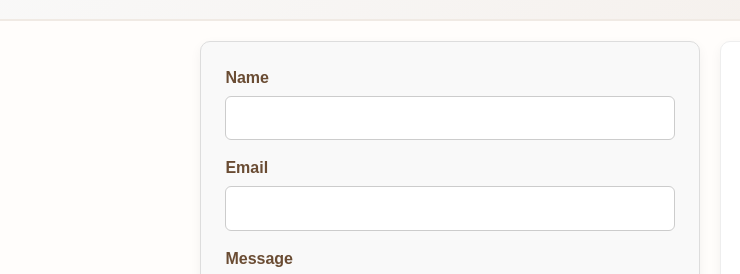
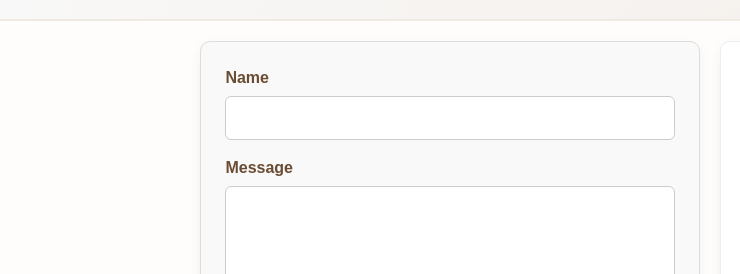
Before and after one commit to pratheekmadupu/LOW-GI, a plain HTML site: page src/contact.html in a window 1280 px wide. Shown: the part 307-581 px from the top of the page, 0-740 px from the left. Drawn offline with nearby package versions, Linux system fonts and the light colour scheme.

Commit message:
Update contact.html

```diff
--- a/src/contact.html
+++ b/src/contact.html
@@ -225,8 +225,6 @@
           <label for="name">Name</label>
           <input type="text" id="name" name="name" required>
 
-          <label for="email">Email</label>
-          <input type="email" id="email" name="email" required>
 
           <label for="message">Message</label>
           <textarea id="message" name="message" rows="5" required></textarea>
```
